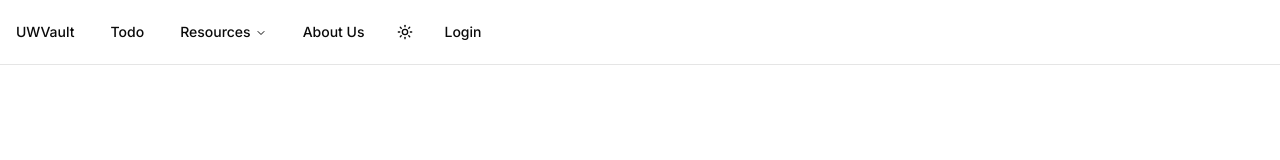
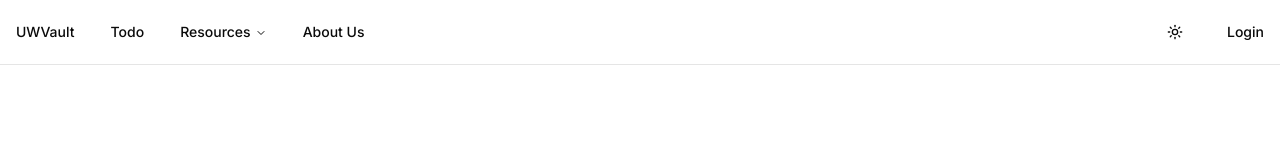
Before and after one commit to JulianZ-CD/uwvault, a Next.js app: page /login in a window 1280 px wide. Shown: the top 160 px of the page. Built offline with nearby package versions, Linux system fonts and the light colour scheme.

Commit message:
refactor: improve MainNav component layout and user menu interaction

```diff
--- a/app/components/main-nav.tsx
+++ b/app/components/main-nav.tsx
@@ -44,12 +44,12 @@ const resources = [
 export function MainNav() {
   const { user, logout } = useAuth();
 
-  console.log('Navigation user state:', user);
-
   return (
     <div className="container flex h-16 items-center">
-      <NavigationMenu className="flex-1">
-        <NavigationMenuList className="flex items-center">
+      {/* 左侧导航 */}
+      <div className="flex-1">
+        <NavigationMenu>
+          <NavigationMenuList>
             <NavigationMenuItem>
               <Link href="/" legacyBehavior passHref>
                 <NavigationMenuLink className={navigationMenuTriggerStyle()}>
@@ -90,35 +90,47 @@ export function MainNav() {
                 </NavigationMenuLink>
               </Link>
             </NavigationMenuItem>
+          </NavigationMenuList>
+        </NavigationMenu>
+      </div>
 
-          <NavigationMenuItem className="ml-auto">
+      {/* 右侧用户菜单 - 修改此处 */}
+      <div className="ml-auto flex items-center gap-4">
         <ThemeToggle />
-          </NavigationMenuItem>
 
+        <NavigationMenu>
+          <NavigationMenuList>
+            {user ? (
               <NavigationMenuItem>
-            {user ? (
-              <div className="flex items-center gap-4">
-                <span className={navigationMenuTriggerStyle()}>
-                  {user.username}
-                </span>
+                <NavigationMenuTrigger>
+                  {user.username || user.email}
+                </NavigationMenuTrigger>
+                <NavigationMenuContent>
+                  <ul className="min-w-[150px] p-2">
+                    <li>
                       <Button
                         variant="ghost"
-                  className={navigationMenuTriggerStyle()}
+                        className="w-full justify-start"
                         onClick={logout}
                       >
                         Logout
                       </Button>
-              </div>
+                    </li>
+                  </ul>
+                </NavigationMenuContent>
+              </NavigationMenuItem>
             ) : (
+              <NavigationMenuItem>
                 <Link href="/login" legacyBehavior passHref>
                   <NavigationMenuLink className={navigationMenuTriggerStyle()}>
                     Login
                   </NavigationMenuLink>
                 </Link>
+              </NavigationMenuItem>
             )}
-          </NavigationMenuItem>
           </NavigationMenuList>
         </NavigationMenu>
+      </div>
     </div>
   );
 }
```
Lines whose indentation alone changed are shown as unchanged.
